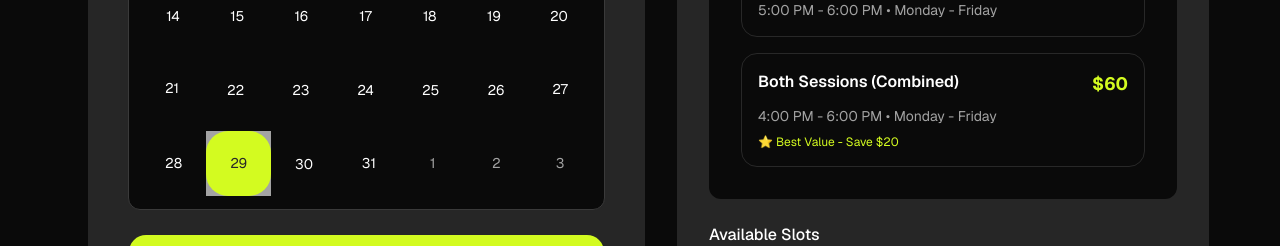
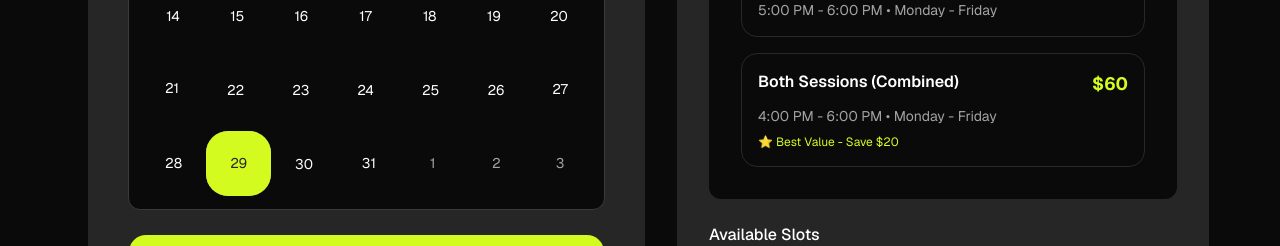
Before and after one commit to ubaid1840/ap2t, a Next.js app: page /home in a window 1280 px wide. Shown: the part 3080-3326 px from the top of the page. Built offline with nearby package versions, Linux system fonts and the light colour scheme.

Commit message:
calendar fixed

```diff
--- a/components/ui/calendar.tsx
+++ b/components/ui/calendar.tsx
@@ -116,7 +116,7 @@ function Calendar({
           defaultClassNames.range_end
         ),
         today: cn(
-          "bg-muted text-foreground rounded-(--cell-radius) data-[selected=true]:rounded-none",
+          "bg-muted text-foreground rounded-(--cell-radius) ",
           defaultClassNames.today
         ),
         outside: cn(
```
